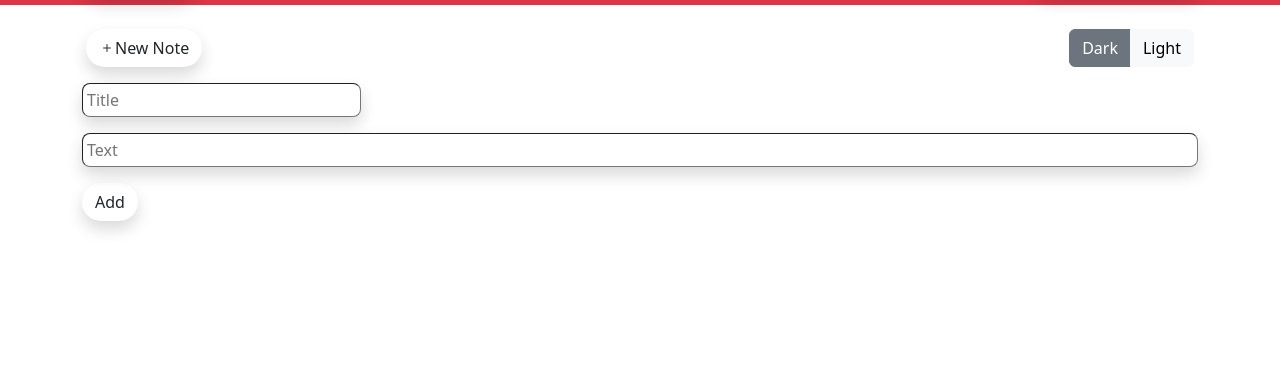
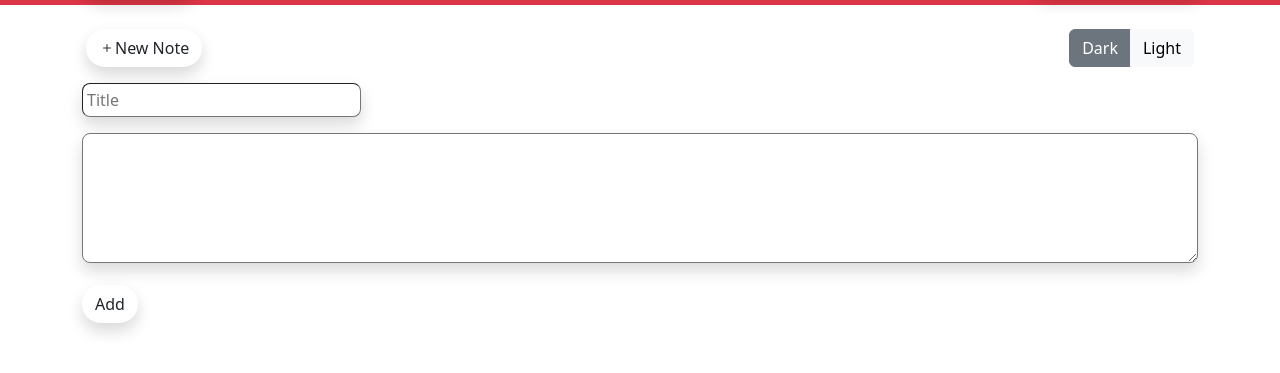
Before and after one commit to ChristopherSmii/forumLayout, a plain HTML site: page index.html in a window 1280 px wide. Both pictures are taken after a click on the button "New Note". Shown: the part 51-424 px from the top of the page. Drawn offline with nearby package versions, Linux system fonts and the light colour scheme.

Commit message:
Add files via upload

```diff
--- a/index.html
+++ b/index.html
@@ -69,12 +69,13 @@
         class="p-1 rounded-3 border-1 shadow col-md-3 col-12"
         id="newPostTitle"
       />
-      <input
+      <!-- <input
         type="text"
         class="my-3 p-1 rounded-3 border-1 shadow col-12"
         placeholder="Text"
         id="newPostText"
-      />
+      /> -->
+      <textarea name="Text" class="my-3 p-1 rounded-3 border-1 shadow col-12" id="newPostText" cols="30" rows="5"></textarea>
       <button id="postForumButton" class="btn rounded-5 shadow">Add</button>
     </div>
     <!-- Main Forum -->
```
